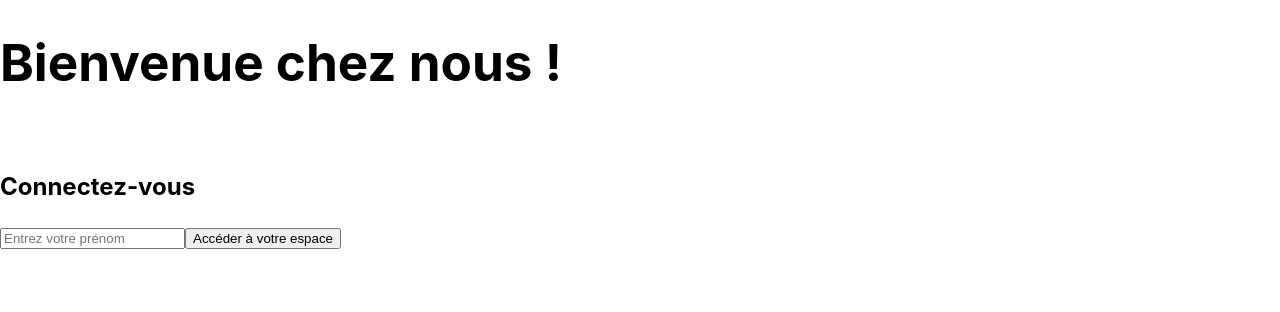
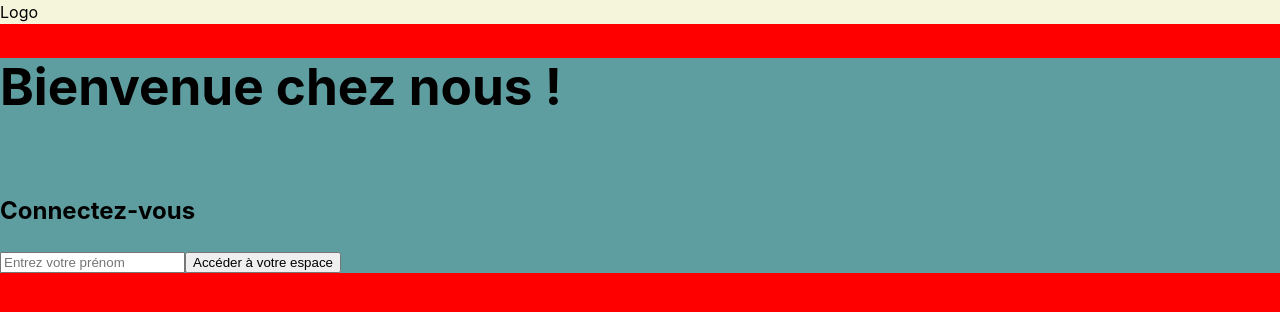
Before and after one commit to michelschmitt68/crazee-burger, a React (Vite) app: page / in a window 1280 px wide. Shown: the top 312 px of the page. Built offline with nearby package versions, Linux system fonts and the light colour scheme.

Commit message:
💄 F03: Style < Add layout

```diff
--- a/src/App.jsx
+++ b/src/App.jsx
@@ -8,15 +8,11 @@ function App() {
 
 
   return (
-    <>
-      <BrowserRouter>
         <Routes>
           <Route path="/" element={<LoginPage />} />
           <Route path="/order/:username" element={<OrderPage />} />
           <Route path="*" element={<ErrorPage />} />
         </Routes>
-    </BrowserRouter>
-    </>
   )
 }
 
--- a/src/components/login/LoginForm.jsx
+++ b/src/components/login/LoginForm.jsx
@@ -40,5 +40,5 @@ export default function LoginForm() {
 
 
 const LoginFormStyled = styled.form`
-
+    background-color: cadetblue;
 `;
--- a/src/components/login/LoginPage.jsx
+++ b/src/components/login/LoginPage.jsx
@@ -1,8 +1,22 @@
 import LoginForm from "./LoginForm";
+import styled from 'styled-components'
+import Logo from '../../reusable-ui/Logo'
+import backgroundImage from '../../images/burger-background.jpg'
 
 export default function Login() {
 
     return (
-            <LoginForm />
+
+            <LoginPageStyled>
+                <Logo />
+                <LoginForm />
+            </LoginPageStyled>
     )
 }
+
+const LoginPageStyled = styled.div`
+
+    height: 100vh;
+    width: 100%;
+    background-color: red;
+  `
--- a/src/index.css
+++ b/src/index.css
@@ -12,6 +12,9 @@
   -moz-osx-font-smoothing: grayscale;
 }
 
+#root{
+  width: 100%;
+}
 a {
   font-weight: 500;
   color: #646cff;
--- a/src/main.jsx
+++ b/src/main.jsx
@@ -2,9 +2,12 @@ import { StrictMode } from 'react'
 import { createRoot } from 'react-dom/client'
 import App from './App.jsx'
 import './index.css'
+import { BrowserRouter } from 'react-router-dom'
 
 createRoot(document.getElementById('root')).render(
   <StrictMode>
-    <App />
+    <BrowserRouter>
+      <App />
+    </BrowserRouter>
   </StrictMode>,
 )
--- /dev/null
+++ b/src/reusable-ui/Logo.jsx
@@ -0,0 +1,15 @@
+import styled from 'styled-components';
+
+export default function Logo() {
+  return (
+    <LogoStyled>
+      Logo
+    </LogoStyled>
+  )
+}
+
+
+
+const LogoStyled = styled.div`
+  background-color: beige;
+`;
```
Also changed, not shown: 1 other file (tests, documents, lock files or other folders).
